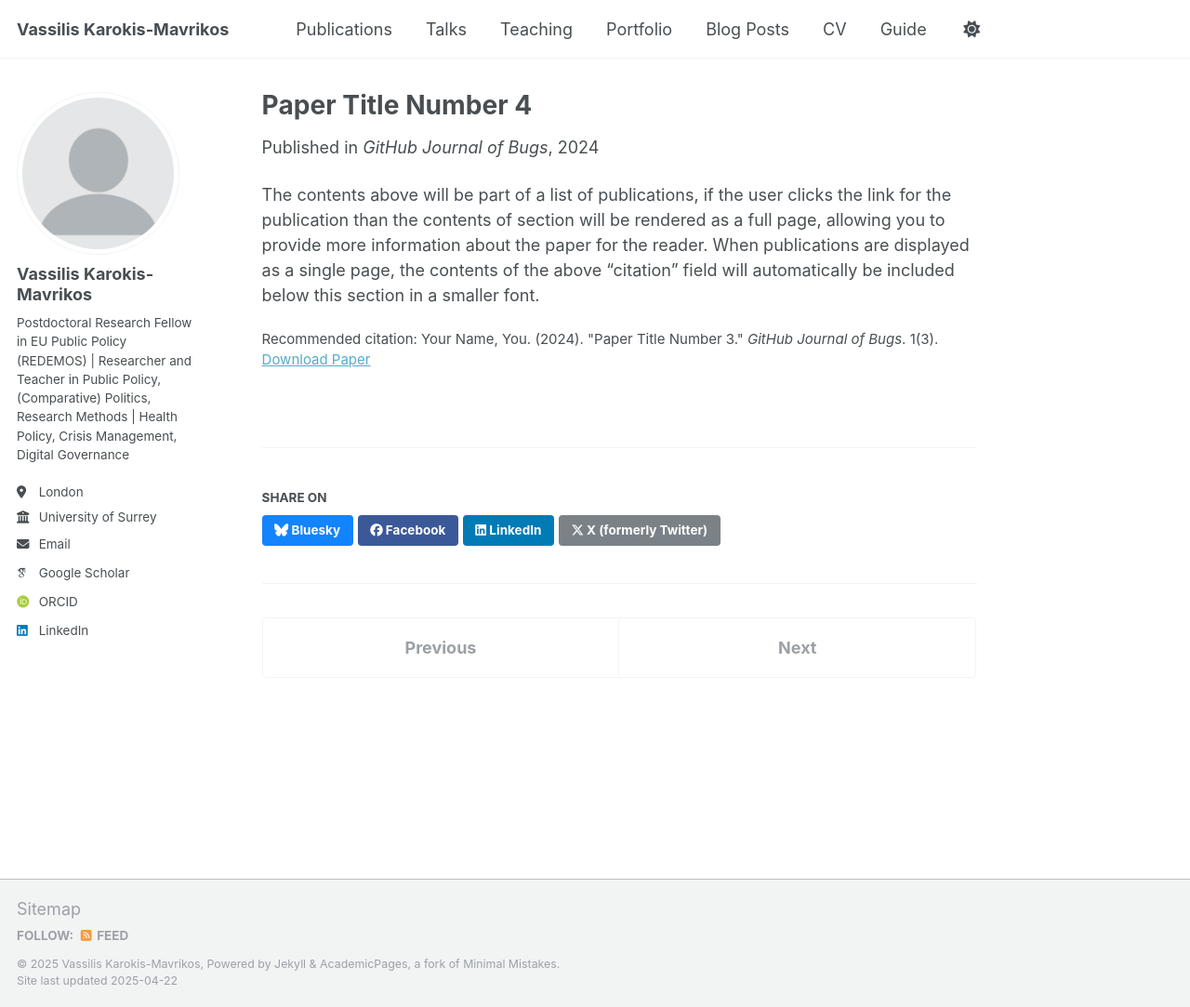
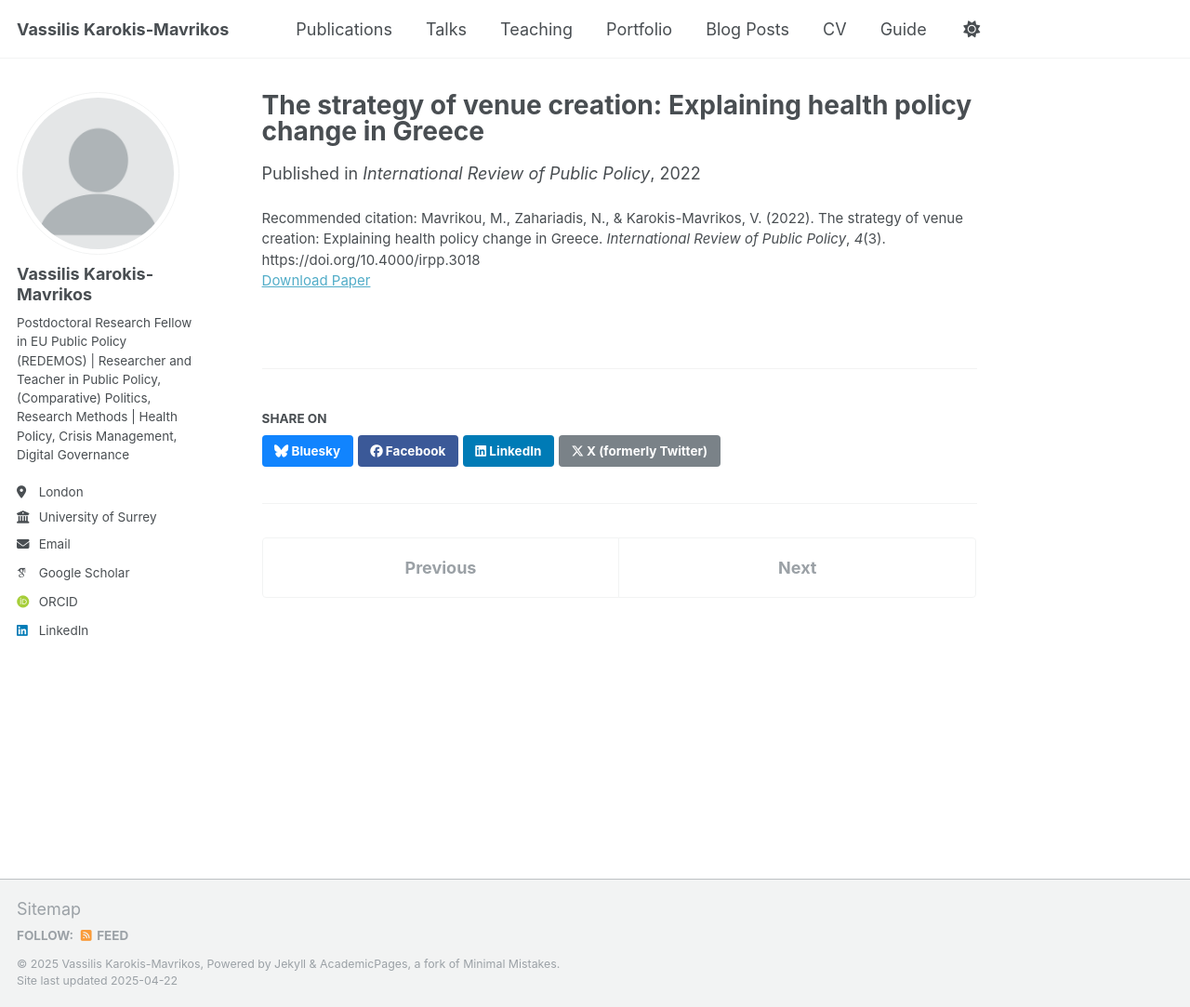
Before and after one commit to vassiliskm/vassiliskarokismavrikos.github.io, a Jekyll site: the page built from _publications/2024-02-17-paper-title-number-4.md, in a window 1280 px wide and 1083 px high. Shown: the whole window at 93% size. Built offline with Jekyll 4.4.1, drawn with Linux system fonts in a browser that asks for light colours; some web fonts are replaced.

Commit message:
Update 2024-02-17-paper-title-number-4.md

```diff
--- a/_publications/2024-02-17-paper-title-number-4.md
+++ b/_publications/2024-02-17-paper-title-number-4.md
@@ -1,13 +1,12 @@
 ---
-title: "Paper Title Number 4"
+title: 'The strategy of venue creation: Explaining health policy change in Greece'
 collection: publications
-category: conferences
-permalink: /publication/2024-02-17-paper-title-number-4
-excerpt: 'This paper is about fixing template issue #693.'
-date: 2024-02-17
-venue: 'GitHub Journal of Bugs'
-paperurl: 'http://academicpages.github.io/files/paper3.pdf'
-citation: 'Your Name, You. (2024). &quot;Paper Title Number 3.&quot; <i>GitHub Journal of Bugs</i>. 1(3).'
+category: manuscripts
+permalink: /publication/2009-10-01-paper-title-number-4
+excerpt: 'How do policy entrepreneurs affect policy change in environments of institutional instability? The literature has predominantly explored policy entrepreneur strategizing in contexts with established institutional settings. In this paper, we argue that under conditions of institutional fluidity and a weak and politicized public administration, venue creation is the more frequently encountered and the more likely successful strategy. We define venue creation as the entrepreneurial strategy of setting-up institutional arrangements of finite duration, predominantly in the form of committees, delegated exclusively with designing reforms. We test our hypothesis in the Greek health policy sector. We explore two policy instances: the unsuccessful attempt at a public health reform in 1992 and the successful introduction of radical policy change for public health in 2003. We employ a process tracing approach spanning thirty years, processing primary data (elite interviews and documents) applying the Multiple Streams Framework (MSF). We find that under conditions of institutional fluidity and administrative weakness, policy entrepreneurs failed in their pursuit of change using venue shopping in 1992 but succeeded through venue creation in 2003, confirming our hypothesis. We conclude with insights for contingent policy entrepreneurship success, the MSF and patterns of policymaking in Greece.'
+date: 2022-12-30
+venue: 'International Review of Public Policy'
+paperurl: 'https://journals.openedition.org/irpp/3018'
+citation: >
+  Mavrikou, M., Zahariadis, N., & Karokis-Mavrikos, V. (2022). The strategy of venue creation: Explaining health policy change in Greece. <em>International Review of Public Policy</em>, <em>4</em>(3). https://doi.org/10.4000/irpp.3018
 ---
-
-The contents above will be part of a list of publications, if the user clicks the link for the publication than the contents of section will be rendered as a full page, allowing you to provide more information about the paper for the reader. When publications are displayed as a single page, the contents of the above "citation" field will automatically be included below this section in a smaller font.
```
